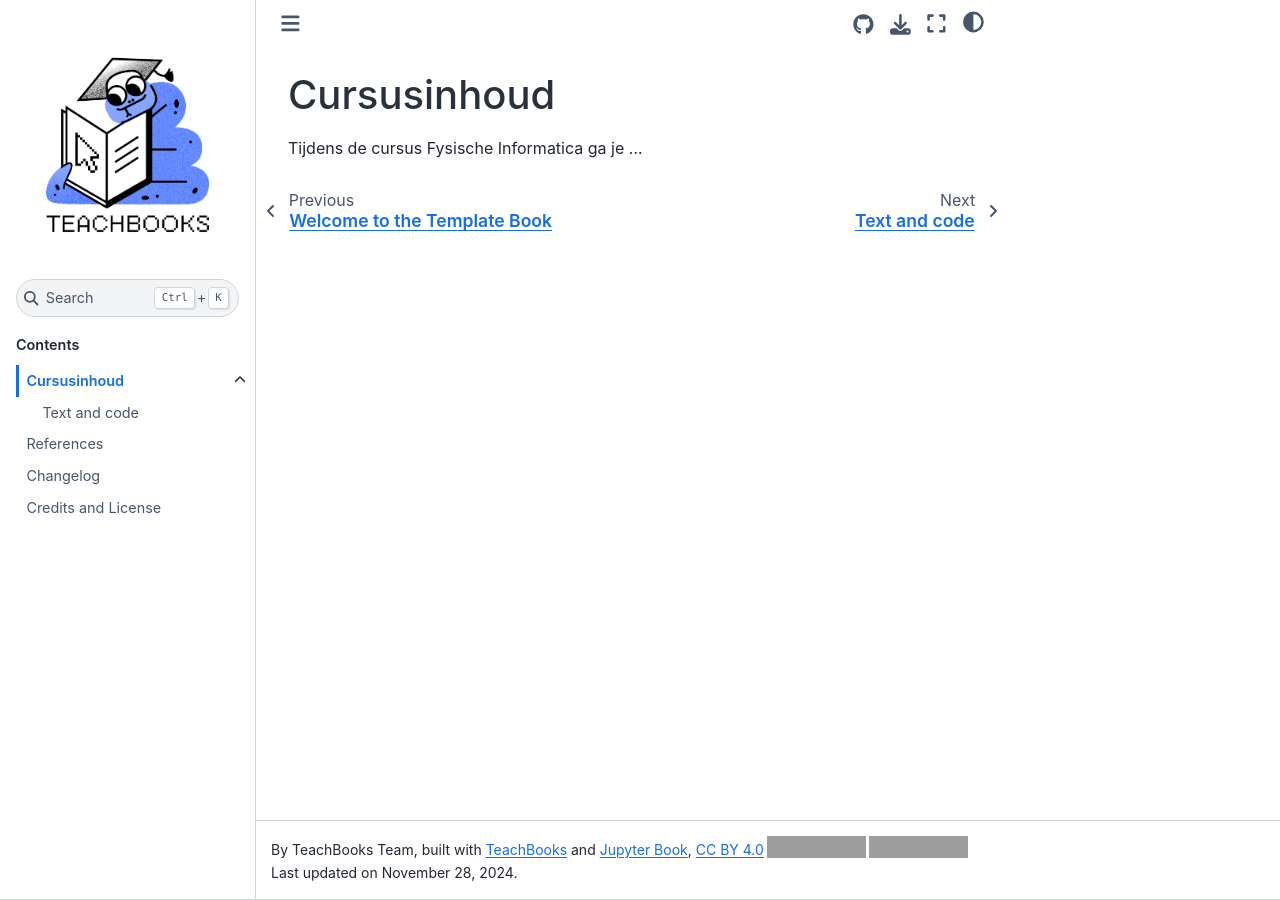
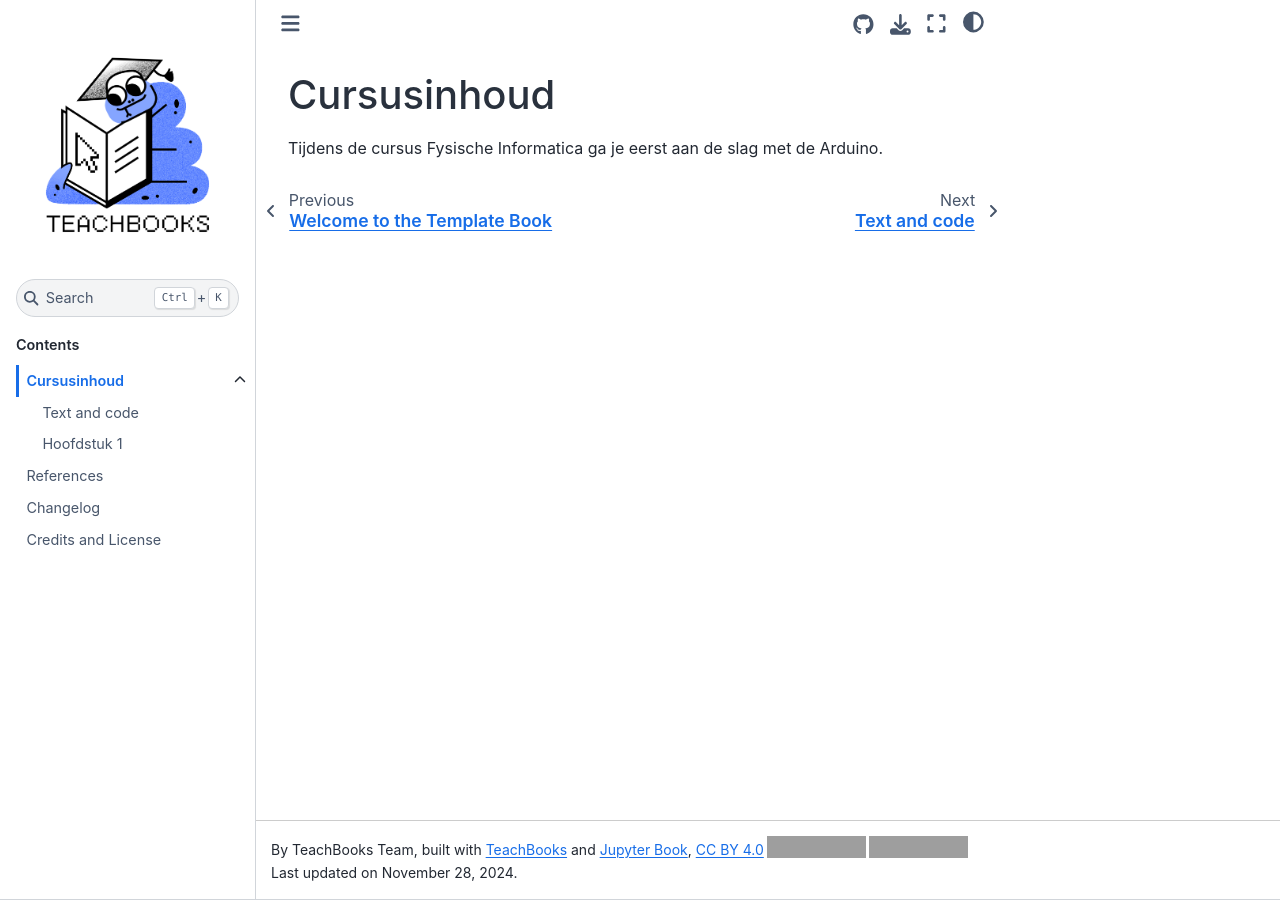
Before and after one commit to cskoelewijn75/NATFIE, a Jupyter Book: the page built from book/some_content/overview.md, in a window 1280 px wide. Built offline with Jupyter Book 1.0.4 settings and Sphinx 7.4.7 and the Sphinx Book theme 1.1.4, drawn with Linux system fonts in a browser that asks for light colours; comment, search, counter and statistics services are not loaded; grey boxes are pictures that could not be loaded.

Commit message:
added pagina 1

```diff
--- a/book/_toc.yml
+++ b/book/_toc.yml
@@ -7,6 +7,8 @@ parts:
     - file: some_content/overview.md
       sections:
       - file: some_content/text_and_code.ipynb
+      - file: some_content/pagina 1.md
+
     - file: references.md
     - file: changelog.md
     - file: credits.md
--- a/book/some_content/overview.md
+++ b/book/some_content/overview.md
@@ -1,3 +1,3 @@
 # Cursusinhoud
 
-Tijdens de cursus Fysische Informatica ga je ...
+Tijdens de cursus Fysische Informatica ga je eerst aan de slag met de Arduino.
```
Also changed, not shown: book/some_content/pagina 1.md (added, +5 -0 lines).
